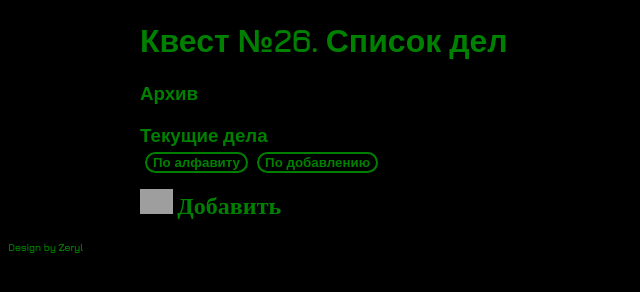
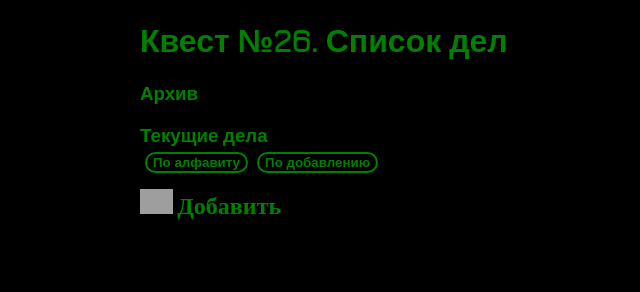
Before and after one commit to Zeryl1/wt, a plain HTML site: page 26/index.html in a window 1280 px wide. Shown: the full height of the page, 0-640 px from the left. Drawn offline with nearby package versions, Linux system fonts and the light colour scheme; grey boxes are pictures that could not be loaded.

Commit message:
Update index.html

```diff
--- a/26/index.html
+++ b/26/index.html
@@ -42,5 +42,5 @@
   </div>
   <script src="script.js" type="text/javascript"></script>
 </body>
-<font size="1" color="green" face="Jura"><b>Design by Zeryl</b></font>
+
 </html>
```
